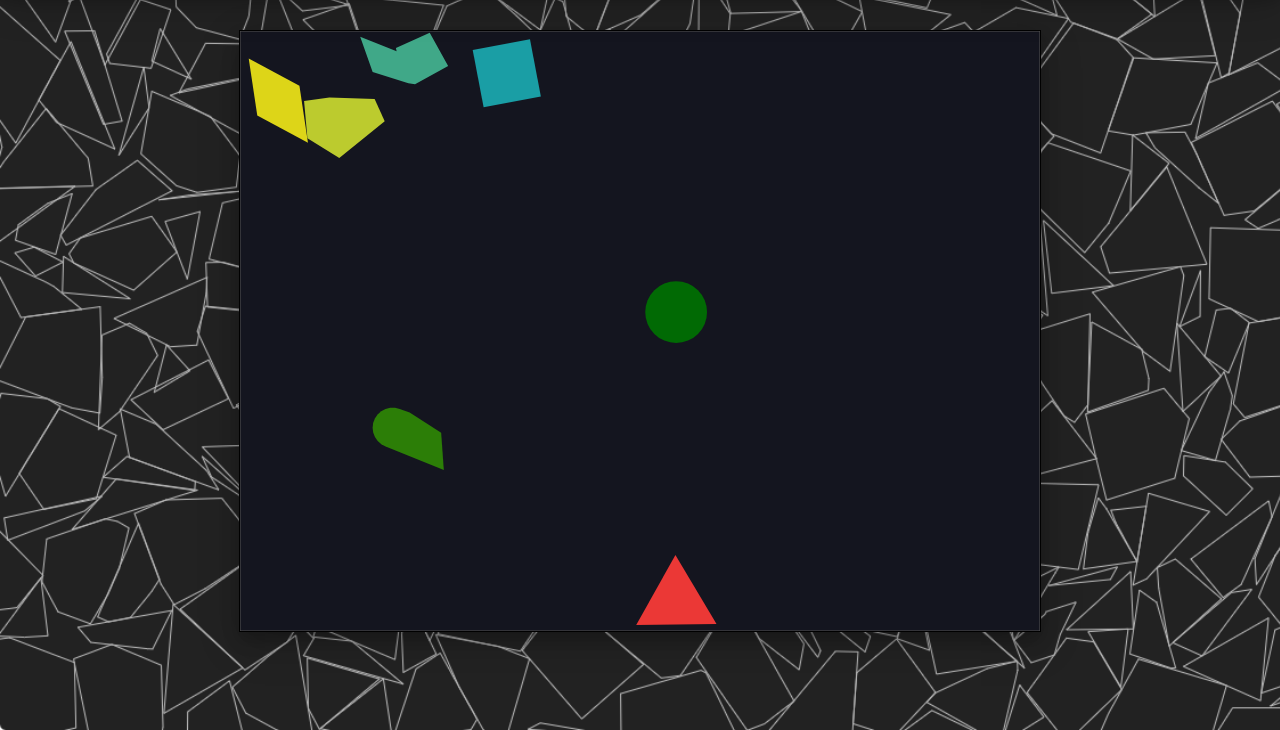
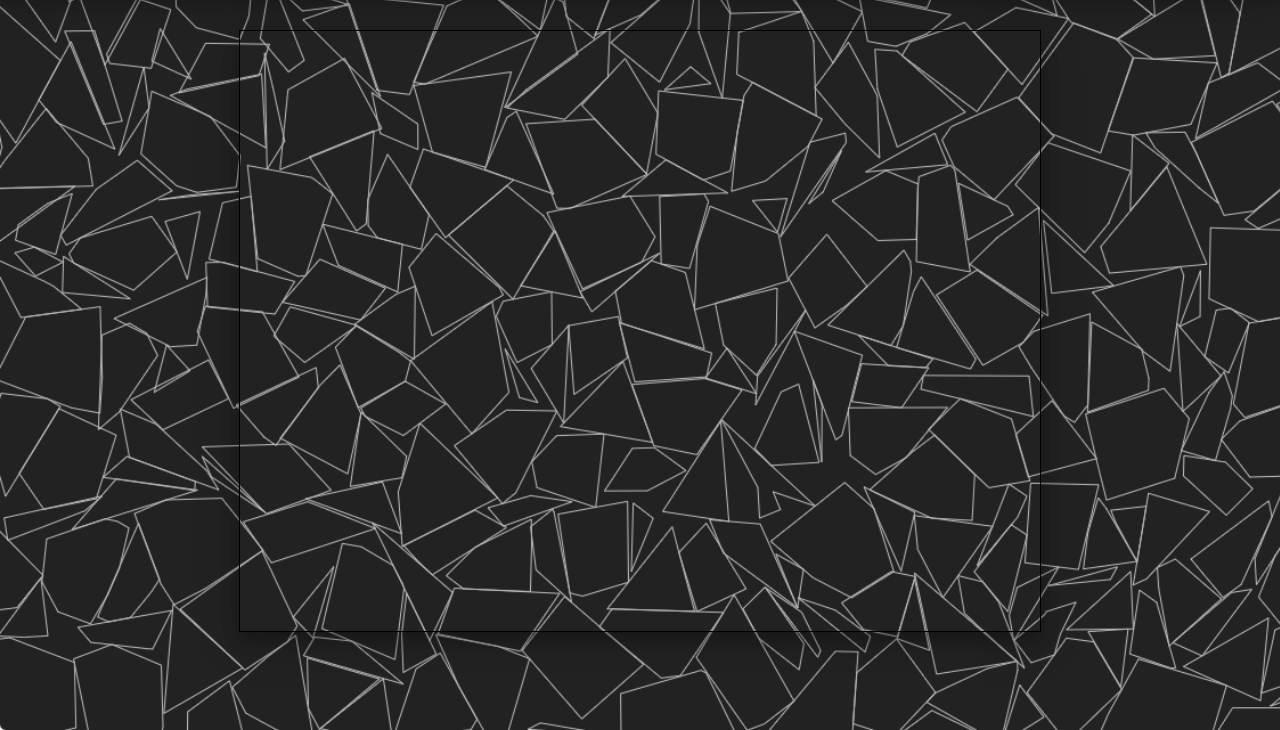
Before and after one commit to jenniferemshepherd/dawn, a website: page dawn.html in a window 1280 px wide. Shown: the part 70-800 px from the top of the page. Drawn offline with nearby package versions, Linux system fonts and the light colour scheme.

Commit message:
add killer variables and objects and listeners

```diff
--- a/SpecRunner.html
+++ b/SpecRunner.html
@@ -23,6 +23,7 @@
   <script src="models/CellRepository.js"></script>
   <script src="models/Animator.js"></script>
   <script src="models/Grow.js"></script>
+  <script src="models/Killer.js"></script>
 
   <script src="models/EventController.js"></script>
   <script src="models/CellFactory.js"></script>
@@ -40,6 +41,7 @@
   <script src="spec/GrowSpec.js"></script>
   <script src="spec/EventControllerSpec.js"></script>
   <script src="spec/CellFactorySpec.js"></script>
+  <script src="spec/KillerSpec.js"></script>
 
 </head>
 
--- a/dawn.html
+++ b/dawn.html
@@ -30,6 +30,7 @@
     <script src="./models/Grow.js"></script>
     <script src="./models/Age.js"></script>
     <script src="./models/Ager.js"></script>
+    <script src="./models/Killer.js"></script>
     <script src="./models/EventController.js"></script>
     <script src="./models/CellFactory.js"></script>
     <script src="./models/ColourInheritor.js"></script>
--- a/dawn.js
+++ b/dawn.js
@@ -8,6 +8,7 @@ var cellFactory = new CellFactory(simulation, cellRepository);
 var animator = new Animator(cellRepository);
 var grow = new Grow(cellRepository);
 var ager = new Ager(cellRepository);
+var killer = new Killer(cellRepository);
 
 // create render
 decoratedRenderer.createRender(decoratedEngine.matterEngine());
@@ -22,6 +23,7 @@ cellFactory.createRhombus();
 eventController.register('afterUpdate', animator);
 eventController.register('afterUpdate', grow);
 eventController.register('afterUpdate', ager);
+eventController.register('afterUpdate', killer);
 eventController.register('collisionStart', cellFactory);
 
 // run things
```
